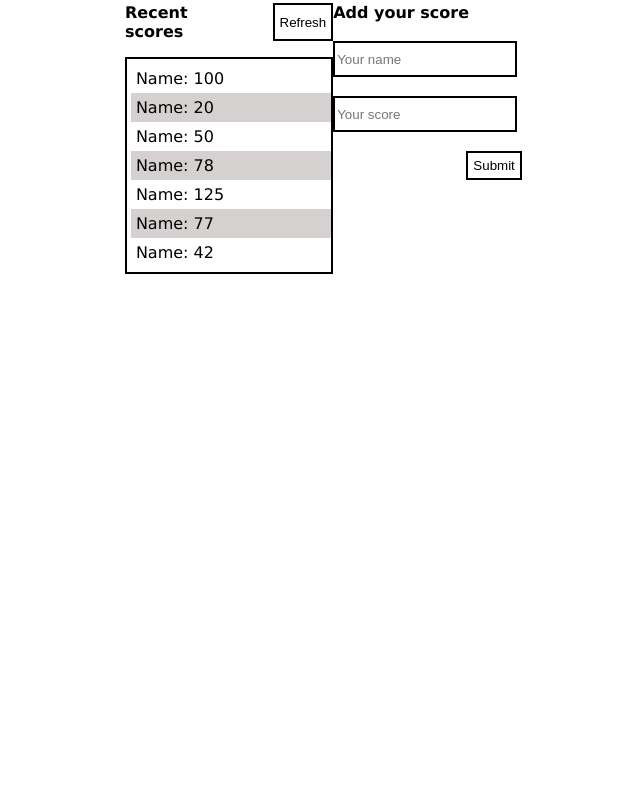
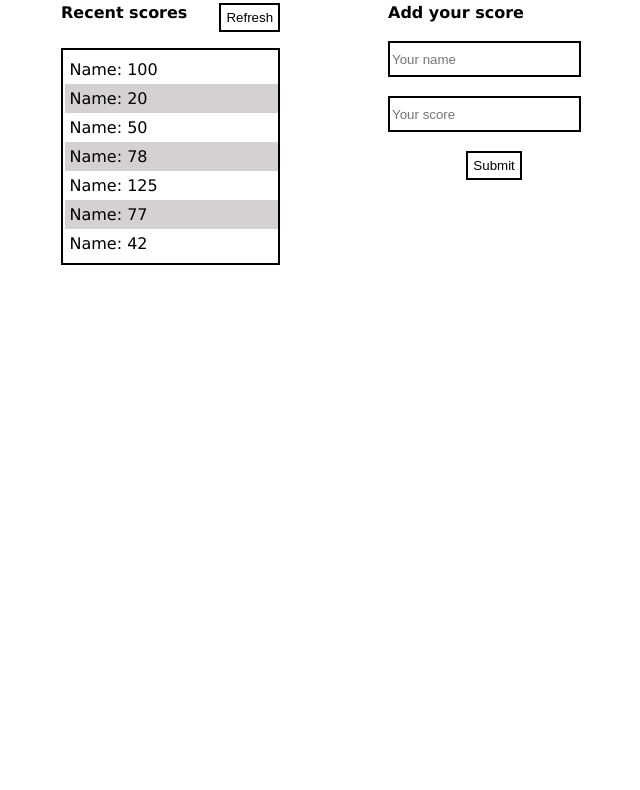
Before and after one commit to NalianAchei2020/LeaderBoard, a website built with webpack: page src/index.html in a window 1280 px wide. Shown: the part 214-1004 px from the top of the page, without its empty margins (323-963 px from the left). Built offline with nearby package versions, Linux system fonts and the light colour scheme.

Commit message:
resolve linter errors

```diff
--- a/src/style.css
+++ b/src/style.css
@@ -19,15 +19,15 @@ header {
 
 main {
   height: 100vh;
-  width: 30%;
+  width: 40%;
   margin: auto;
-  gap: 2em;
 }
 
 .main {
   display: flex;
   flex-direction: row;
   justify-content: space-between;
+  gap: 1em;
 }
 
 .data {
```
Also changed, not shown: package.json (+7 -12 lines), 1 other file.
